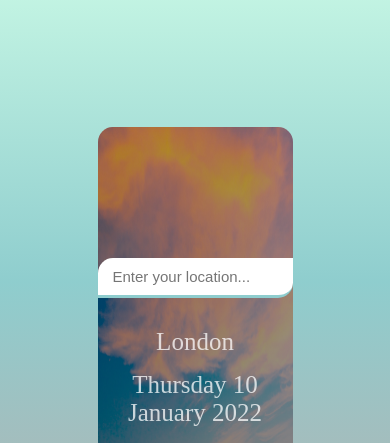
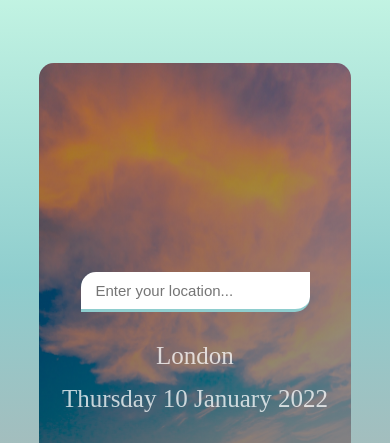
Before and after one commit to Alex-Rubanov/weather-app, a plain HTML site: page index.html in a window 390 px wide. Shown: the top 443 px of the page. Drawn offline with Linux system fonts and the light colour scheme.

Commit message:
RWD for mobile

```diff
--- a/style.css
+++ b/style.css
@@ -17,12 +17,30 @@ body {
 
 
 .app {
-    width: 50%;
-    height: 70vh;
+    width: 40%;
+    height: 85vh;
     background: url('images/bg-sky.jpg') center center/cover no-repeat;
     background-size: 100% 100vh;
     border-radius: 15px;
 
+}
+
+@media (max-width: 750px) {
+   .app {
+    width: 50%;
+   }
+}
+
+@media (max-width: 570px) {
+    .app {
+     width: 60%;
+    }
+}
+
+@media (max-width: 570px) {
+    .app {
+     width: 80%;
+    }
 }
 
 .app-wrapper {
```
